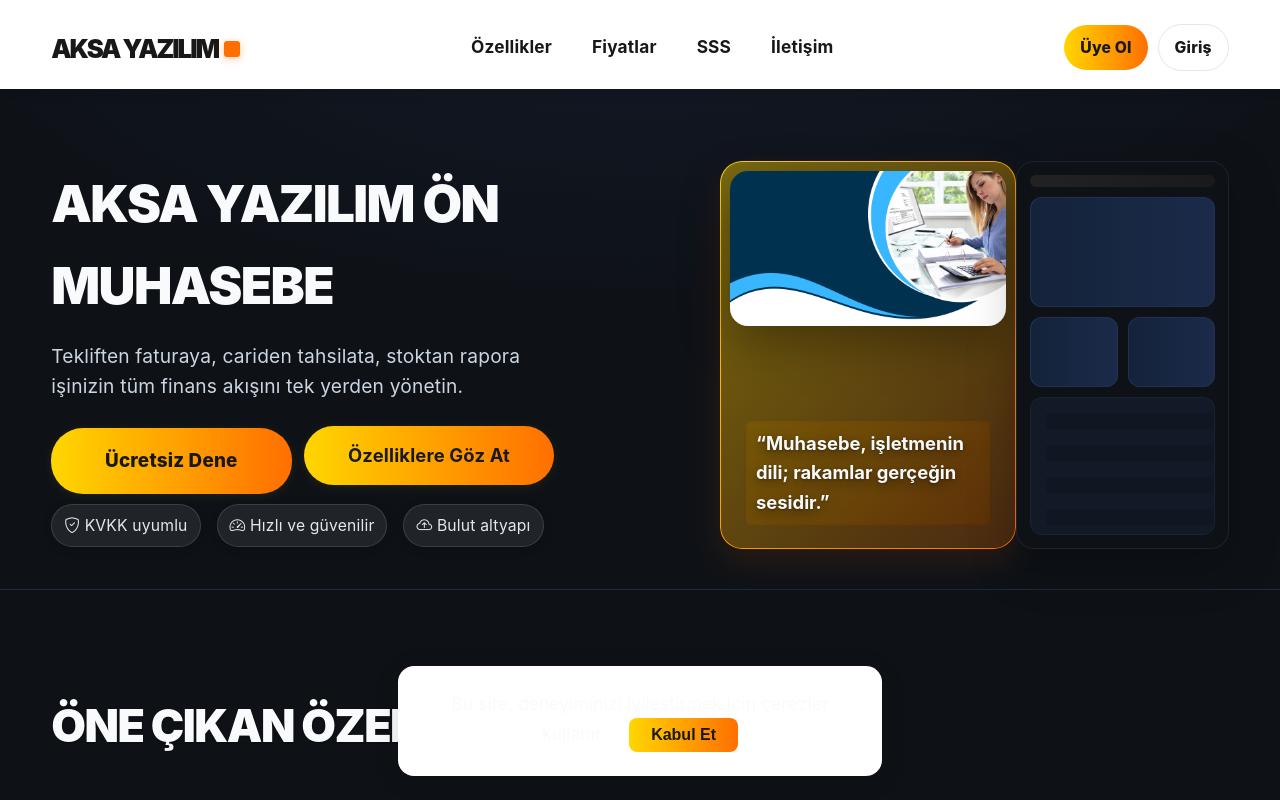
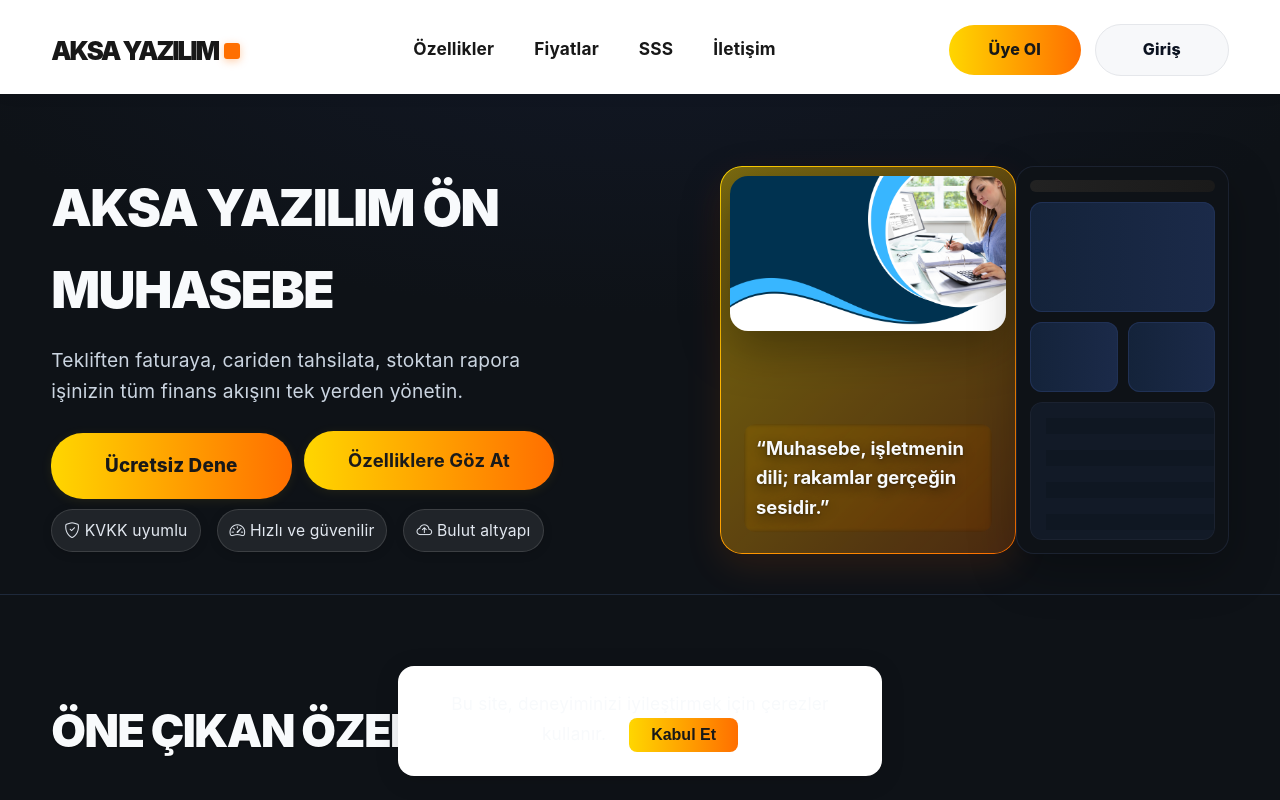
Before and after one commit to sumeyra06/webproje, a website: page index.html in a window 1280 px wide. Shown: the top 800 px of the page. Drawn offline with nearby package versions, Linux system fonts and the light colour scheme.

Commit message:
ux(cta): increase spacing, padding, focus ring; mobile full-width CTAs in off-canvas

```diff
--- a/style.css
+++ b/style.css
@@ -603,20 +603,23 @@
     justify-content: space-between;
     padding: 24px 0 18px 0;
 }
-.nav-ctas { display: flex; gap: 10px; align-items: center; }
+.nav-ctas { display: flex; gap: 14px; align-items: center; }
 .nav-cta {
     text-decoration: none;
     font-weight: 800;
     border-radius: 999px;
-    padding: 10px 16px;
-    font-size: 0.98rem;
-    transition: transform .18s, box-shadow .18s, background .18s, color .18s;
+    padding: 12px 18px;
+    font-size: 1rem;
+    letter-spacing: .2px;
+    transition: transform .18s, box-shadow .18s, background .18s, color .18s, border-color .18s;
     display: inline-flex; align-items: center; justify-content: center;
+    min-width: 96px;
 }
 .nav-cta:hover { transform: translateY(-1px); box-shadow: 0 8px 18px rgba(0,0,0,0.08); }
+.nav-cta:focus-visible { outline: none; box-shadow: 0 0 0 3px rgba(255,111,0,0.25); }
 .nav-cta--primary { background: linear-gradient(90deg, #ffd600 0%, #ff6f00 100%); color: #181818; }
-.nav-cta--primary:hover { background: linear-gradient(90deg, #ff6f00 0%, #ffd600 100%); color: #fff; }
-.nav-cta--ghost { background: #fff; color: #181818; border: 1px solid #e6e6e6; }
+.nav-cta--primary:hover { background: linear-gradient(90deg, #ff6f00 0%, #ffd600 100%); color: #fff; box-shadow: 0 10px 22px rgba(255,111,0,0.18); }
+.nav-cta--ghost { background: #f7f8fa; color: #0b1220; border: 1px solid #e5e7eb; }
 .nav-cta--ghost:hover { background: #181818; color: #fff; border-color: #181818; }
 /* Mobile nav toggle (hidden on desktop) */
 .mobile-nav-toggle {
@@ -685,6 +688,11 @@
     body.nav-open .main-header.eleks-header nav { transform: translateX(0); }
     .main-header.eleks-header nav ul { flex-direction: column; gap: 18px; }
     .main-header.eleks-header nav a { font-size: 1.05rem; }
+    /* Move header CTAs into off-canvas nav */
+    .nav-ctas { display: none; }
+    .main-header.eleks-header nav .nav-cta-inline { display: block !important; margin-top: 12px; }
+    .main-header.eleks-header nav .nav-cta-inline .nav-cta { width: 100%; display: inline-flex; padding: 12px 16px; font-size: 1.02rem; }
+    .main-header.eleks-header nav .nav-cta-inline + .nav-cta-inline { margin-top: 10px; }
     body.nav-open .nav-backdrop { display: block; }
 }
 /* Screen-reader only utility */
```
